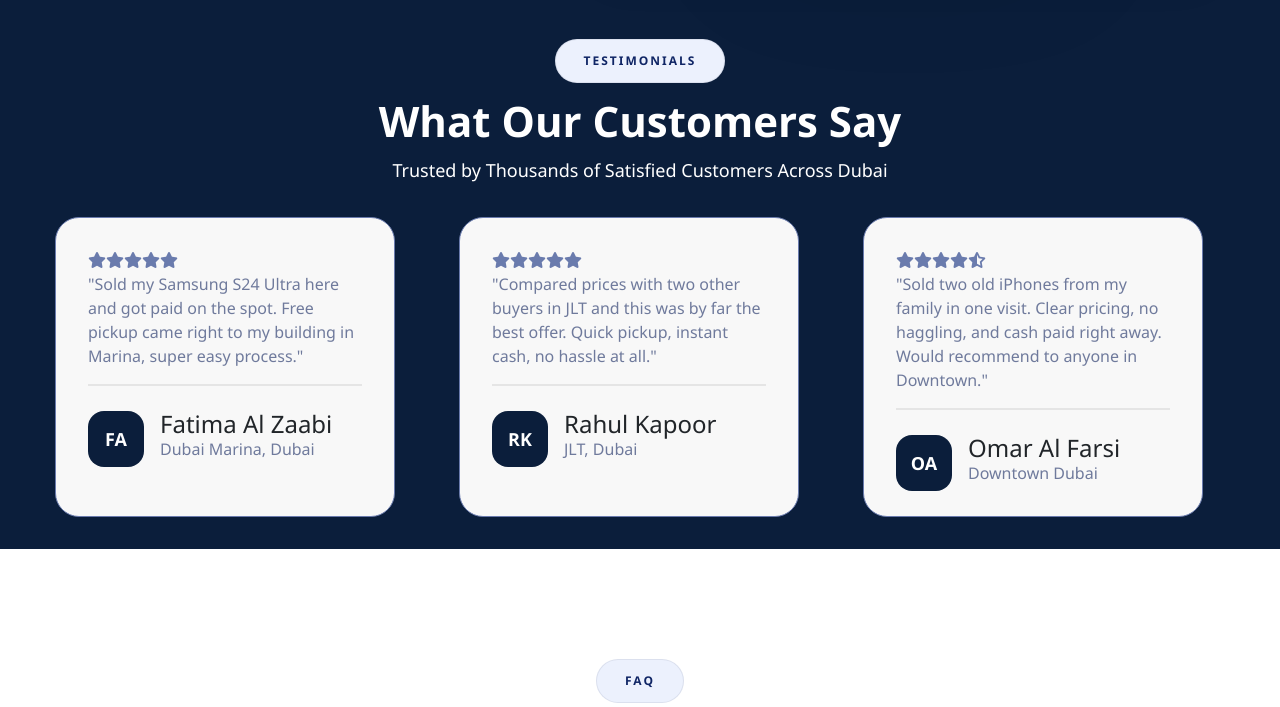
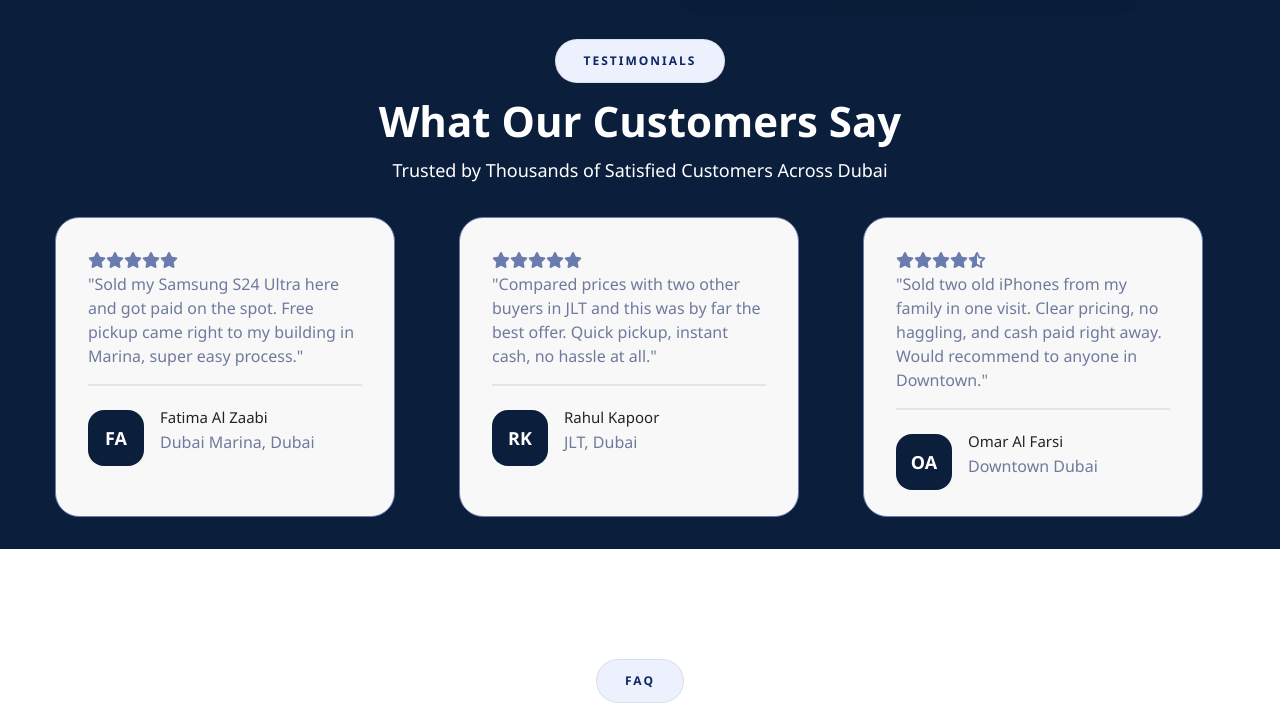
Before and after one commit to saba-maqbool/sellmyphonedubai.ae, a PHP site: page /sellmyphonedubai/ in a window 1280 px wide. Shown: the part 2462-3169 px from the top of the page. Run offline with PHP 8.4, Linux system fonts and the light colour scheme; data comes from the database, SQL or seed files in the repository; some libraries are stand-ins or nearby versions.

Commit message:
incuded span

```diff
--- a/Sections/testimonials.php
+++ b/Sections/testimonials.php
@@ -68,8 +68,8 @@ function testimonial_initials($name) {
                 <div class="testimonial-author">
                     <div class="author-avatar"><?php echo htmlspecialchars(testimonial_initials($item['title'])); ?></div>
                     <div class="author-info">
-                        <h4><?php echo htmlspecialchars($item['title']); ?></h4>
-                        <p><?php echo htmlspecialchars($item['subtitle']); ?></p>
+                        <span class="author-name"><?php echo htmlspecialchars($item['title']); ?></span>
+                        <p class="author-add"><?php echo htmlspecialchars($item['subtitle']); ?></p>
                     </div>
                 </div>
             </div>
--- a/Styles/style.css
+++ b/Styles/style.css
@@ -1117,6 +1117,15 @@ position: absolute;
     border-top: 2px solid rgb(229, 229, 229);
     line-height: 5px;
 }
+.author-name{
+    font-size: 15px;
+    font-weight: 500;
+
+}
+.author-add{
+    margin-top: 20px;
+
+}
 
 .faq-section{
     padding: 80px 24px;
```
